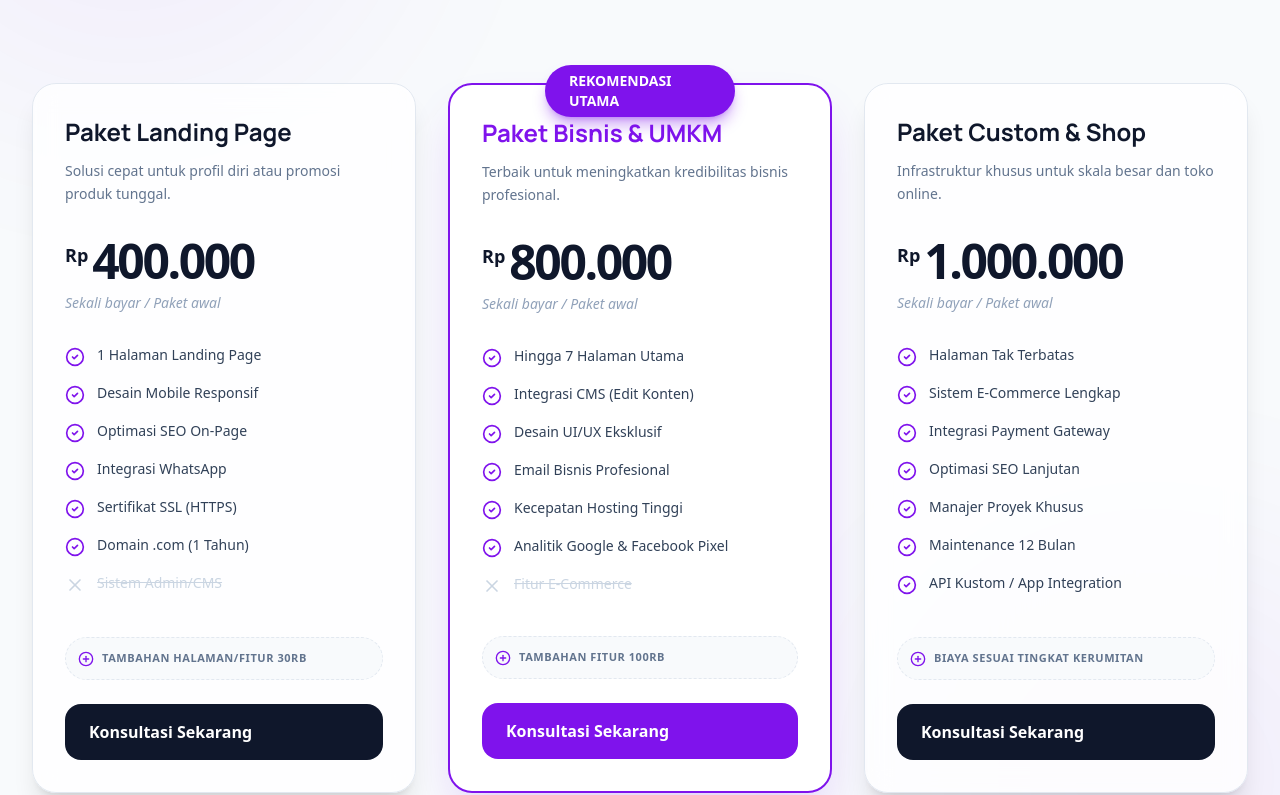
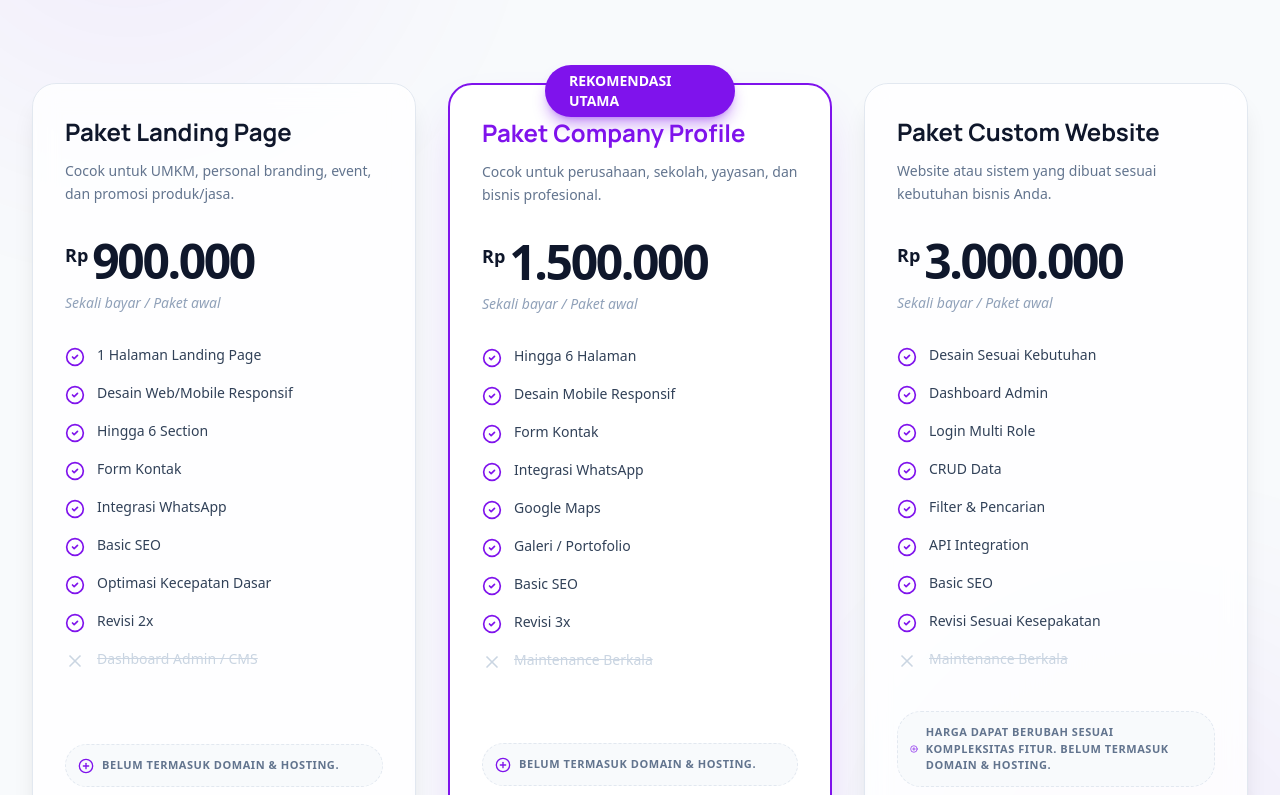
Before and after one commit to ArleyxaSyarif/arkanaweb, a Next.js app: page /pricing in a window 1280 px wide. Shown: the part 985-1780 px from the top of the page. Built offline with nearby package versions, Linux system fonts and the light colour scheme; no server answers; the database is empty.

Commit message:
update footer dan pricing

```diff
--- a/app/components/Footer.tsx
+++ b/app/components/Footer.tsx
@@ -3,20 +3,19 @@
 import React from 'react';
 import Link from 'next/link';
 import { Globe, ChevronDown, Github, Linkedin, Twitter, Dribbble, Hexagon } from 'lucide-react';
+import Image from 'next/image';
 
 export default function Footer() {
     return (
         <footer className="w-full bg-white border-t border-[#e0d4f0] font-sans">
 
             {/* Main Navigation Grid */}
-            <div className="max-w-7xl mx-auto px-6 sm:px-12 lg:px-24 py-16 lg:py-20">
+            <div className=" mx-auto px-6 sm:px-12 lg:px-24 py-16 lg:py-20">
                 <div className="grid grid-cols-1 md:grid-cols-2 lg:grid-cols-6 gap-12 lg:gap-8">
                     {/* Brand Column */}
                     <div className="col-span-1 lg:col-span-2 flex flex-col gap-6">
                         <Link className="flex items-center gap-3 group" href="/">
-                            <div className="w-10 h-10 rounded-lg bg-[#7f13ec] flex items-center justify-center text-white">
-                                <Hexagon className="w-6 h-6" />
-                            </div>
+                            <Image className="w-10 h-10" src="/img/logo.png" alt="Logo" width={100} height={100} />
                             <span className="text-2xl font-bold text-[#140d1b] tracking-tight group-hover:text-[#7f13ec] transition-colors">ArkanaWeb</span>
                         </Link>
                         <p className="text-[#6b5e7c] max-w-xs leading-relaxed">
@@ -46,7 +45,6 @@ export default function Footer() {
                             <li><Link className="text-[#6b5e7c] hover:text-[#7f13ec] transition-colors font-medium" href="/">Home</Link></li>
                             <li><Link className="text-[#6b5e7c] hover:text-[#7f13ec] transition-colors font-medium" href="/service">Service</Link></li>
                             <li><Link className="text-[#6b5e7c] hover:text-[#7f13ec] transition-colors font-medium" href="/pricing">Pricing</Link></li>
-                            <li><Link className="text-[#6b5e7c] hover:text-[#7f13ec] transition-colors font-medium" href="/experience">Experience</Link></li>
                         </ul>
                     </div>
                     <div className="col-span-1 lg:col-span-1">
--- a/app/pricing/components/PricingGrid.tsx
+++ b/app/pricing/components/PricingGrid.tsx
@@ -6,49 +6,58 @@ export default function PricingGrid() {
   const plans = [
     {
       name: "Paket Landing Page",
-      desc: "Solusi cepat untuk profil diri atau promosi produk tunggal.",
-      price: "400.000",
+      desc: "Cocok untuk UMKM, personal branding, event, dan promosi produk/jasa.",
+      price: "900.000",
       features: [
         { text: "1 Halaman Landing Page", available: true },
-        { text: "Desain Mobile Responsif", available: true },
-        { text: "Optimasi SEO On-Page", available: true },
+        { text: "Desain Web/Mobile Responsif", available: true },
+        { text: "Hingga 6 Section", available: true },
+        { text: "Form Kontak", available: true },
         { text: "Integrasi WhatsApp", available: true },
-        { text: "Sertifikat SSL (HTTPS)", available: true },
-        { text: "Domain .com (1 Tahun)", available: true },
-        { text: "Sistem Admin/CMS", available: false },
+        { text: "Basic SEO", available: true },
+        { text: "Optimasi Kecepatan Dasar", available: true },
+        { text: "Revisi 2x", available: true },
+        { text: "Dashboard Admin / CMS", available: false },
       ],
-      extraNote: "Tambahan Halaman/Fitur 30rb"
+      extraNote: "Belum termasuk domain & hosting."
     },
+
     {
-      name: "Paket Bisnis & UMKM",
-      desc: "Terbaik untuk meningkatkan kredibilitas bisnis profesional.",
-      price: "800.000",
+      name: "Paket Company Profile",
+      desc: "Cocok untuk perusahaan, sekolah, yayasan, dan bisnis profesional.",
+      price: "1.500.000",
       isPopular: true,
       features: [
-        { text: "Hingga 7 Halaman Utama", available: true },
-        { text: "Integrasi CMS (Edit Konten)", available: true },
-        { text: "Desain UI/UX Eksklusif", available: true },
-        { text: "Email Bisnis Profesional", available: true },
-        { text: "Kecepatan Hosting Tinggi", available: true },
-        { text: "Analitik Google & Facebook Pixel", available: true },
-        { text: "Fitur E-Commerce", available: false },
+        { text: "Hingga 6 Halaman", available: true },
+        { text: "Desain Mobile Responsif", available: true },
+        { text: "Form Kontak", available: true },
+        { text: "Integrasi WhatsApp", available: true },
+        { text: "Google Maps", available: true },
+        { text: "Galeri / Portofolio", available: true },
+        { text: "Basic SEO", available: true },
+        { text: "Revisi 3x", available: true },
+        { text: "Maintenance Berkala", available: false },
+
       ],
-      extraNote: "Tambahan Fitur 100rb"
+      extraNote: "Belum termasuk domain & hosting."
     },
+
     {
-      name: "Paket Custom & Shop",
-      desc: "Infrastruktur khusus untuk skala besar dan toko online.",
-      price: "1.000.000",
+      name: "Paket Custom Website",
+      desc: "Website atau sistem yang dibuat sesuai kebutuhan bisnis Anda.",
+      price: "3.000.000",
       features: [
-        { text: "Halaman Tak Terbatas", available: true },
-        { text: "Sistem E-Commerce Lengkap", available: true },
-        { text: "Integrasi Payment Gateway", available: true },
-        { text: "Optimasi SEO Lanjutan", available: true },
-        { text: "Manajer Proyek Khusus", available: true },
-        { text: "Maintenance 12 Bulan", available: true },
-        { text: "API Kustom / App Integration", available: true },
+        { text: "Desain Sesuai Kebutuhan", available: true },
+        { text: "Dashboard Admin", available: true },
+        { text: "Login Multi Role", available: true },
+        { text: "CRUD Data", available: true },
+        { text: "Filter & Pencarian", available: true },
+        { text: "API Integration", available: true },
+        { text: "Basic SEO", available: true },
+        { text: "Revisi Sesuai Kesepakatan", available: true },
+        { text: "Maintenance Berkala", available: false },
       ],
-      extraNote: "Biaya sesuai tingkat kerumitan"
+      extraNote: "Harga dapat berubah sesuai kompleksitas fitur. Belum termasuk domain & hosting."
     }
   ];
 
```
